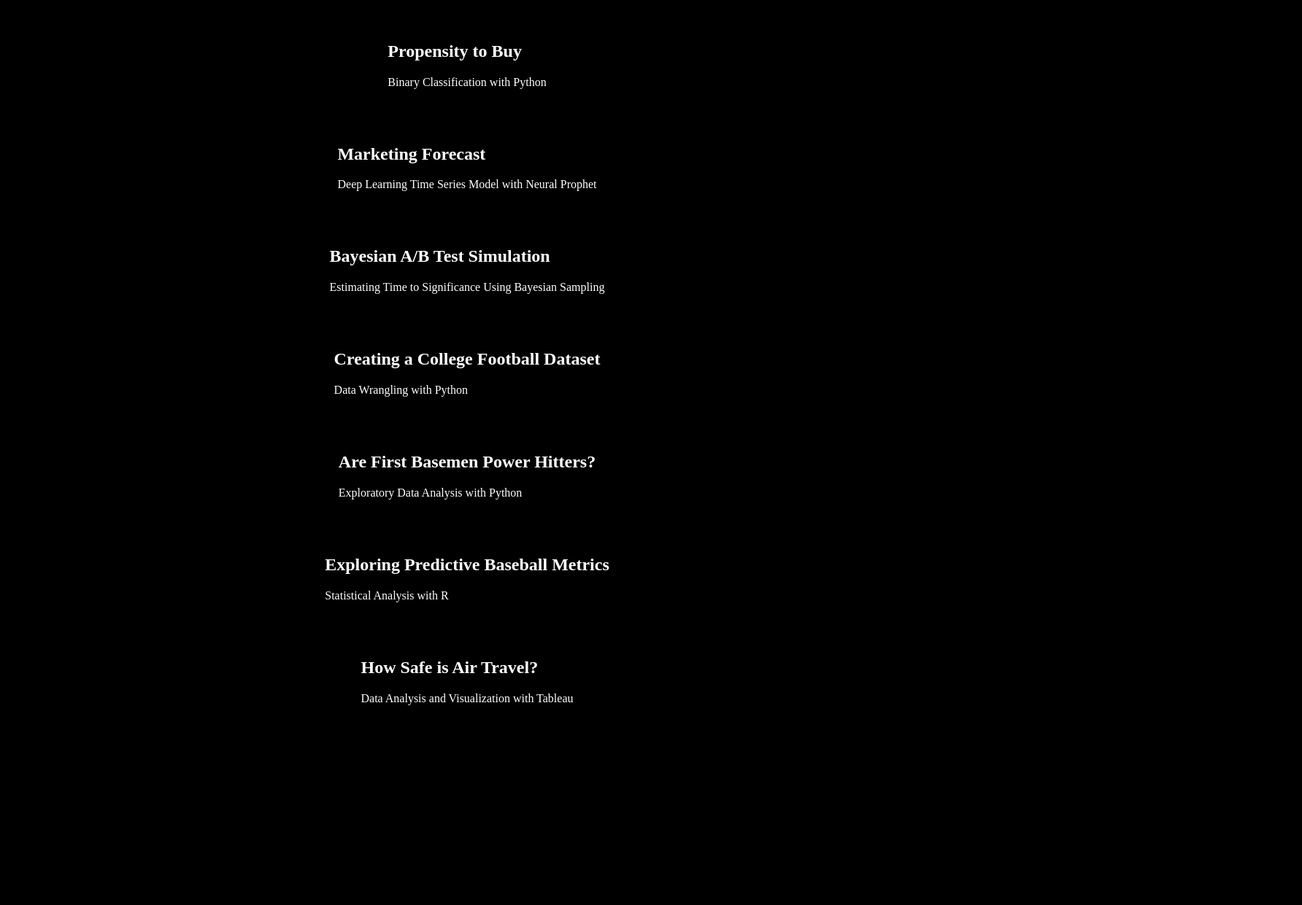
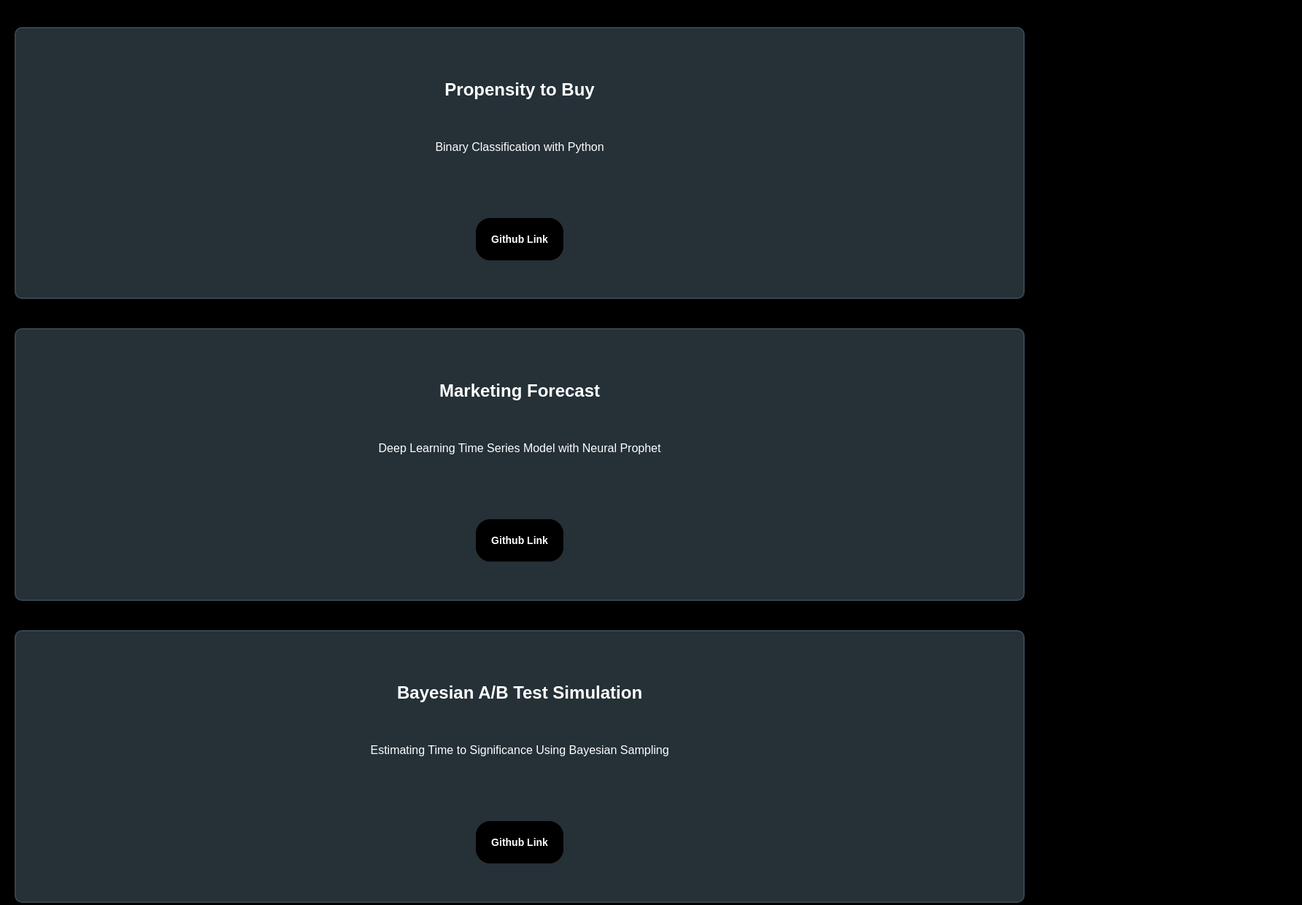
Before and after one commit to milansherman2/milansherman2.github.io, a plain HTML site: page index.html in a window 1280 px wide. Shown: the part 833-2074 px from the top of the page at 73% size, 1784 px wide, since content can reach past the window. Before the commit the page ends 1836 px from the top, so only its background shows below. Drawn offline with Linux system fonts and the light colour scheme.

Commit message:
upddated padding

```diff
--- a/index.html
+++ b/index.html
@@ -22,19 +22,28 @@
     </section>
 
     <section>
-        <h1>Propensity to Buy</h1>
-        <p>Binary Classification with Python</p>
-    </section>
+        <div class='section-text'>
+            <h1 class='title'>Propensity to Buy<h1>
+          <p class='description'>Binary Classification with Python</p>
+          <a class='link' href='' target='_blank'>Github Link</a>
+        </div>
+      </section>
 
-    <section>
-        <h1>Marketing Forecast</h1>
-        <p>Deep Learning Time Series Model with Neural Prophet</p>
-    </section>
+      <section>
+        <div class='section-text'>
+            <h1 class='title'>Marketing Forecast<h1>
+          <p class='description'>Deep Learning Time Series Model with Neural Prophet</p>
+          <a class='link' href='' target='_blank'>Github Link</a>
+        </div>
+      </section>
 
-    <section>
-        <h1>Bayesian A/B Test Simulation</h1>
-        <p>Estimating Time to Significance Using Bayesian Sampling</p>
-    </section>
+      <section>
+        <div class='section-text'>
+            <h1 class='title'>Bayesian A/B Test Simulation<h1>
+          <p class='description'>Estimating Time to Significance Using Bayesian Sampling</p>
+          <a class='link' href='' target='_blank'>Github Link</a>
+        </div>
+      </section>
 
     <section>
         <h1>Creating a College Football Dataset</h1>
--- a/style.css
+++ b/style.css
@@ -6,10 +6,11 @@ body {
     background: black;
     color: white;
 
+
     }
     section {
       margin: 0 auto;
-      padding: 20px 200px;
+      padding: 20px;
     }
 
     .section-text {
```
